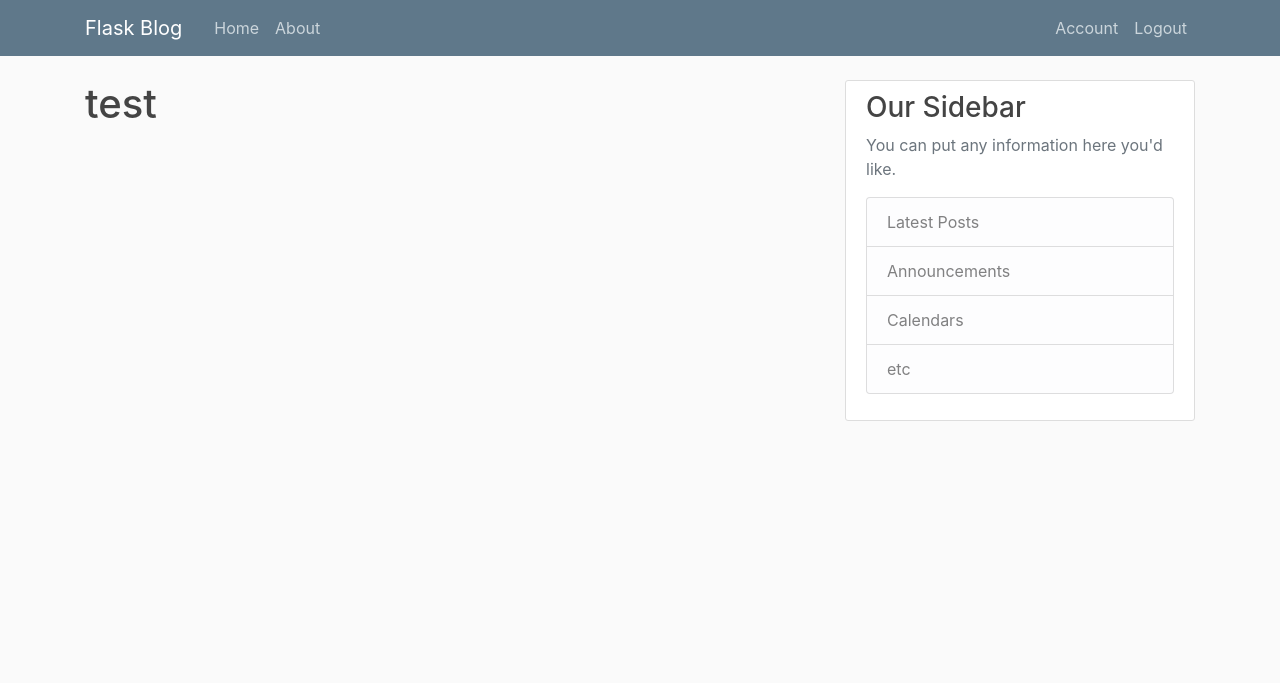
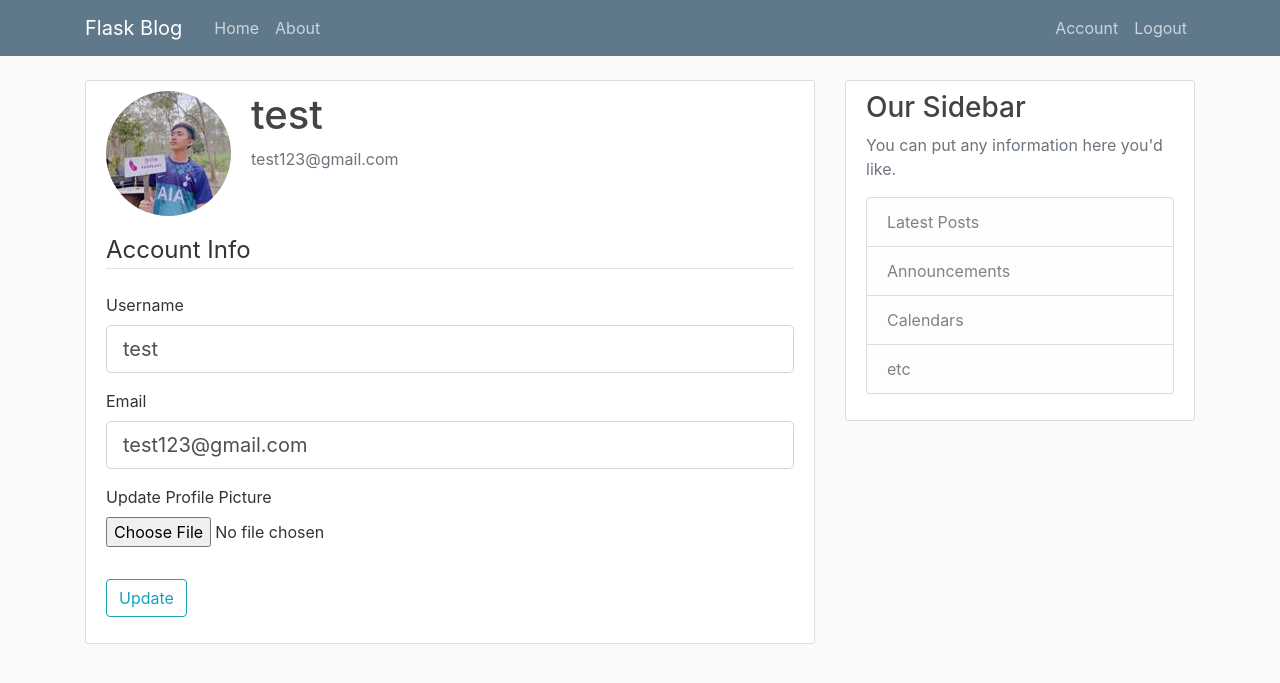
Before and after one commit to longhakly/flaskblog, a Flask app: page /account in a window 1280 px wide. Shown: the top 683 px of the page. Run offline with Flask 2, Linux system fonts and the light colour scheme; a user stored in the database is signed in; some libraries are stand-ins or nearby versions.

Commit message:
update useraccount and image

```diff
--- a/flaskblog/forms.py
+++ b/flaskblog/forms.py
@@ -1,4 +1,6 @@
 from flask_wtf import FlaskForm
+from flask_wtf.file import FileField, FileAllowed
+from flask_login import current_user
 from wtforms import StringField, PasswordField, SubmitField, BooleanField
 from wtforms.validators import DataRequired, Length, Email, EqualTo, ValidationError
 from flaskblog.models import User
@@ -31,3 +33,24 @@ class LoginForm(FlaskForm):
     password = PasswordField('Password', validators=[DataRequired()])
     remember = BooleanField('Remember Me')
     submit = SubmitField('Login')
+
+
+class UpdateAccountForm(FlaskForm):
+    username = StringField('Username',
+                           validators=[DataRequired(), Length(min=2, max=20)])
+    email = StringField('Email',
+                        validators=[DataRequired(), Email()])
+    picture = FileField('Update Profile Picture', validators=[FileAllowed(['jpg', 'png'])])
+    submit = SubmitField('Update')
+
+    def validate_username(self, username):
+        if username.data != current_user.username:
+            user = User.query.filter_by(username=username.data).first()
+            if user:
+                raise ValidationError('That username is taken. Please choose a different one.')
+
+    def validate_email(self, email):
+        if email.data != current_user.email:
+            user = User.query.filter_by(email=email.data).first()
+            if user:
+                raise ValidationError('That email is taken. Please choose a different one.')
--- a/flaskblog/routes.py
+++ b/flaskblog/routes.py
@@ -1,6 +1,9 @@
+import os
+import secrets
+from PIL import Image
 from flask import render_template, url_for, flash, redirect, request
 from flaskblog import app, db, bcrypt
-from flaskblog.forms import RegistrationForm, LoginForm
+from flaskblog.forms import RegistrationForm, LoginForm, UpdateAccountForm
 from flaskblog.models import User, Post
 from flask_login import login_user, current_user, logout_user, login_required
 
@@ -69,7 +72,36 @@ def logout():
     return redirect(url_for('home'))
 
 
-@app.route("/account")
+def save_picture(form_picture):
+    random_hex = secrets.token_hex(8)
+    _, f_ext = os.path.splitext(form_picture.filename)
+    picture_fn = random_hex + f_ext
+    picture_path = os.path.join(app.root_path, 'static/profile_pics', picture_fn)
+
+    output_size = (125, 125)
+    i = Image.open(form_picture)
+    i.thumbnail(output_size)
+    i.save(picture_path)
+
+    return picture_fn
+
+
+@app.route("/account", methods=['GET', 'POST'])
 @login_required
 def account():
-    return render_template('account.html', title='Account')
+    form = UpdateAccountForm()
+    if form.validate_on_submit():
+        if form.picture.data:
+            picture_file = save_picture(form.picture.data)
+            current_user.image_file = picture_file
+        current_user.username = form.username.data
+        current_user.email = form.email.data
+        db.session.commit()
+        flash('Your account has been updated!', 'success')
+        return redirect(url_for('account'))
+    elif request.method == 'GET':
+        form.username.data = current_user.username
+        form.email.data = current_user.email
+    image_file = url_for('static', filename='profile_pics/' + current_user.image_file)
+    return render_template('account.html', title='Account',
+                           image_file=image_file, form=form)
--- a/flaskblog/templates/account.html
+++ b/flaskblog/templates/account.html
@@ -1,4 +1,57 @@
 {% extends "layout.html" %}
 {% block content %}
-    <h1>{{ current_user.username }}</h1>
+    <div class="content-section">
+      <div class="media">
+        <img class="rounded-circle account-img" src="{{ image_file }}">
+        <div class="media-body">
+          <h2 class="account-heading">{{ current_user.username }}</h2>
+          <p class="text-secondary">{{ current_user.email }}</p>
+        </div>
+      </div>
+        <form method="POST" action="" enctype="multipart/form-data">
+            {{ form.hidden_tag() }}
+            <fieldset class="form-group">
+                <legend class="border-bottom mb-4">Account Info</legend>
+                <div class="form-group">
+                    {{ form.username.label(class="form-control-label") }}
+
+                    {% if form.username.errors %}
+                        {{ form.username(class="form-control form-control-lg is-invalid") }}
+                        <div class="invalid-feedback">
+                            {% for error in form.username.errors %}
+                                <span>{{ error }}</span>
+                            {% endfor %}
+                        </div>
+                    {% else %}
+                        {{ form.username(class="form-control form-control-lg") }}
+                    {% endif %}
+                </div>
+                <div class="form-group">
+                    {{ form.email.label(class="form-control-label") }}
+                    {% if form.email.errors %}
+                        {{ form.email(class="form-control form-control-lg is-invalid") }}
+                        <div class="invalid-feedback">
+                            {% for error in form.email.errors %}
+                                <span>{{ error }}</span>
+                            {% endfor %}
+                        </div>
+                    {% else %}
+                        {{ form.email(class="form-control form-control-lg") }}
+                    {% endif %}
+                </div>
+                <div class="form-group">
+                    {{ form.picture.label() }}
+                    {{ form.picture(class="form-control-file") }}
+                    {% if form.picture.errors %}
+                        {% for error in form.picture.errors %}
+                            <span class="text-danger">{{ error }}</span></br>
+                        {% endfor %}
+                    {% endif %}
+                </div>
+            </fieldset>
+            <div class="form-group">
+                {{ form.submit(class="btn btn-outline-info") }}
+            </div>
+        </form>
+    </div>
 {% endblock content %}
```
Also changed, not shown: flaskblog/models.py (line endings or trailing spaces), flaskblog/site.db, flaskblog/static/profile_pics/1cd35db29fbdb9da.jpg (added), flaskblog/static/profile_pics/default.jpg (added), flaskblog/templates/register.html (line endings or trailing spaces).
